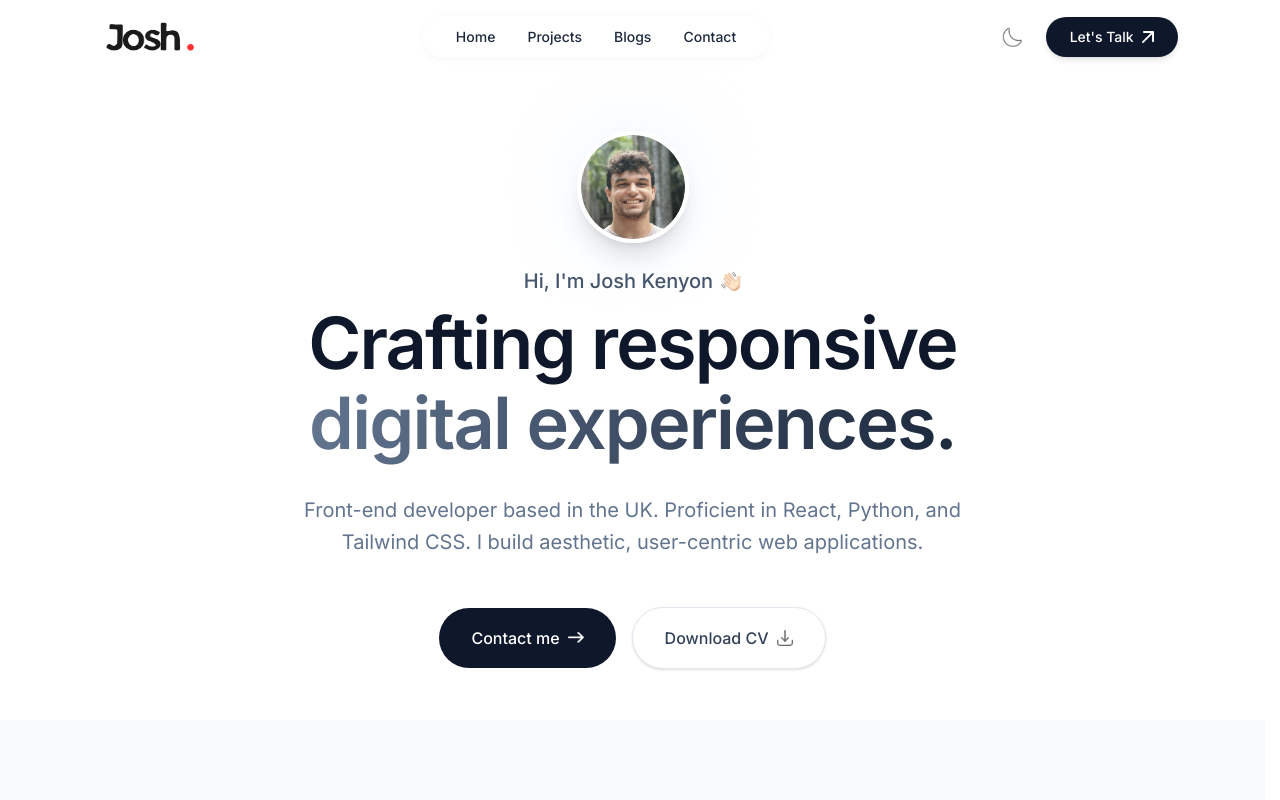
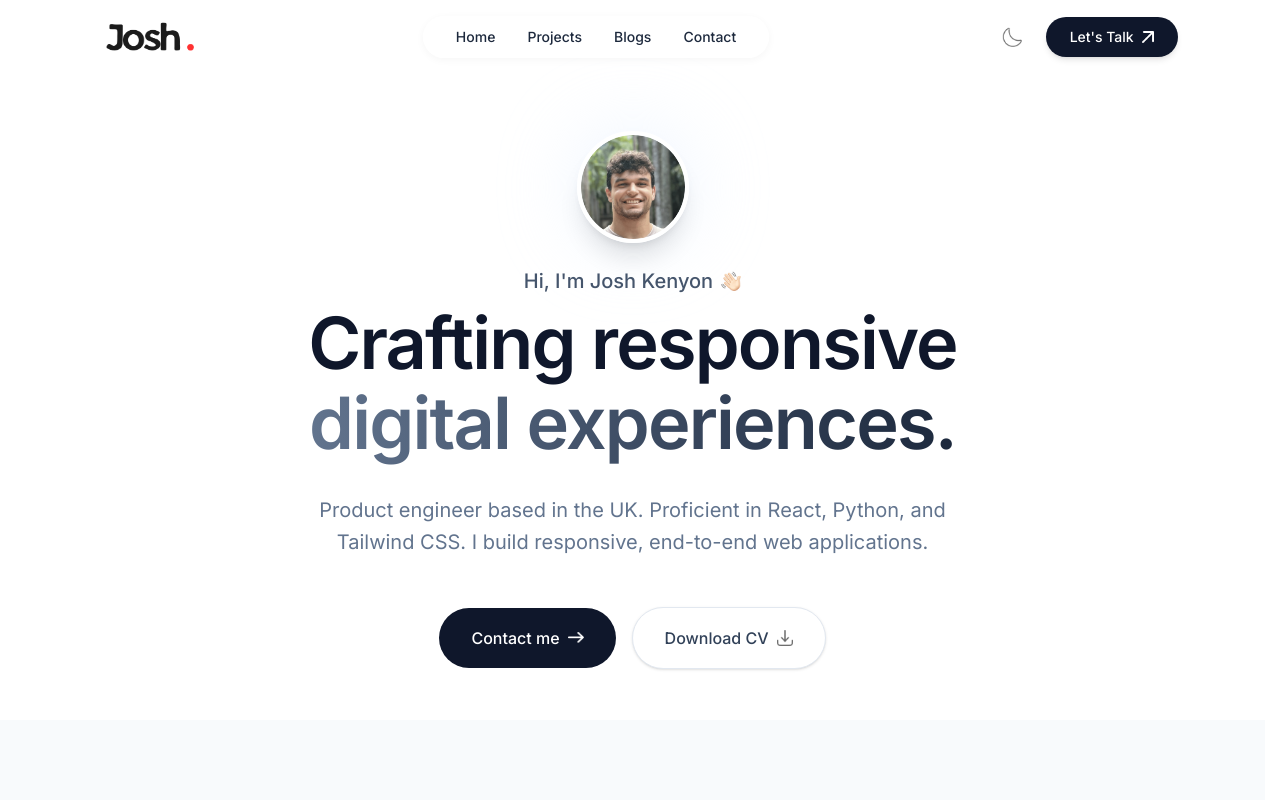
Before and after one commit to jmkenyon/joshmkenyon, a Next.js app: page / in a window 1280 px wide. Shown: the top 800 px of the page. Built offline with nearby package versions, Linux system fonts and the light colour scheme.

Commit message:
changed hero des

```diff
--- a/app/components/Header.jsx
+++ b/app/components/Header.jsx
@@ -48,7 +48,7 @@ const Header = () => {
         transition={{ duration: 0.4, delay: 0.2 }}
         className="max-w-2xl mx-auto text-slate-500 dark:text-slate-400 text-lg sm:text-xl leading-relaxed mt-2"
       >
-        Front-end developer based in the UK. Proficient in React, Python, and Tailwind CSS. I build aesthetic, user-centric web applications.
+        Product engineer based in the UK. Proficient in React, Python, and Tailwind CSS. I build responsive, end-to-end web applications.
       </motion.p>
 
       <motion.div
```
